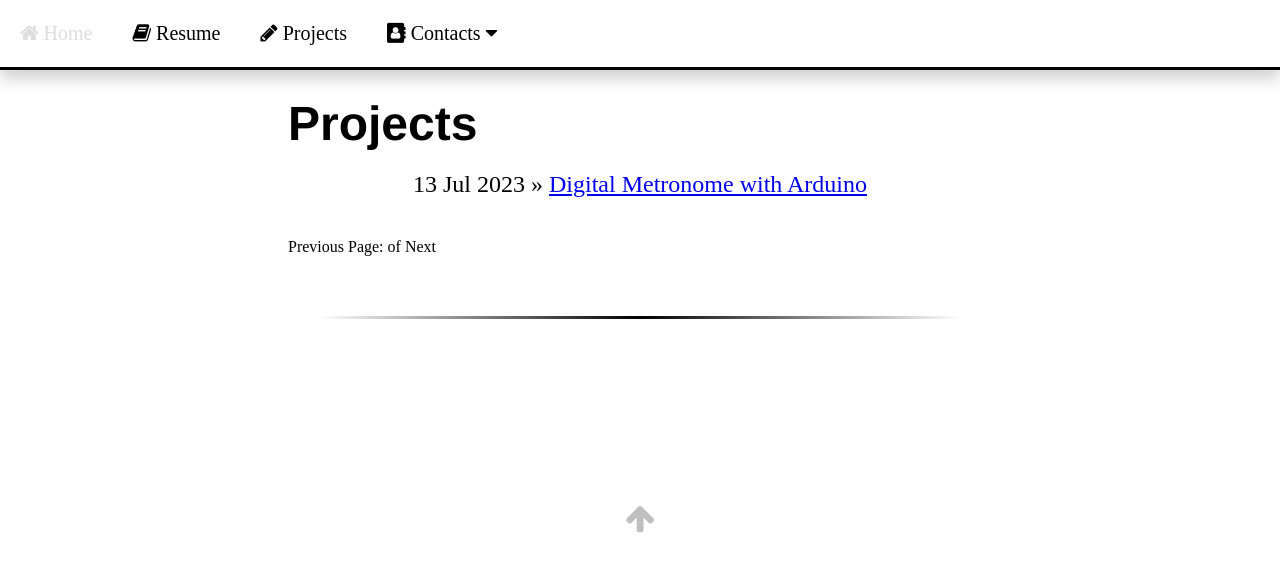
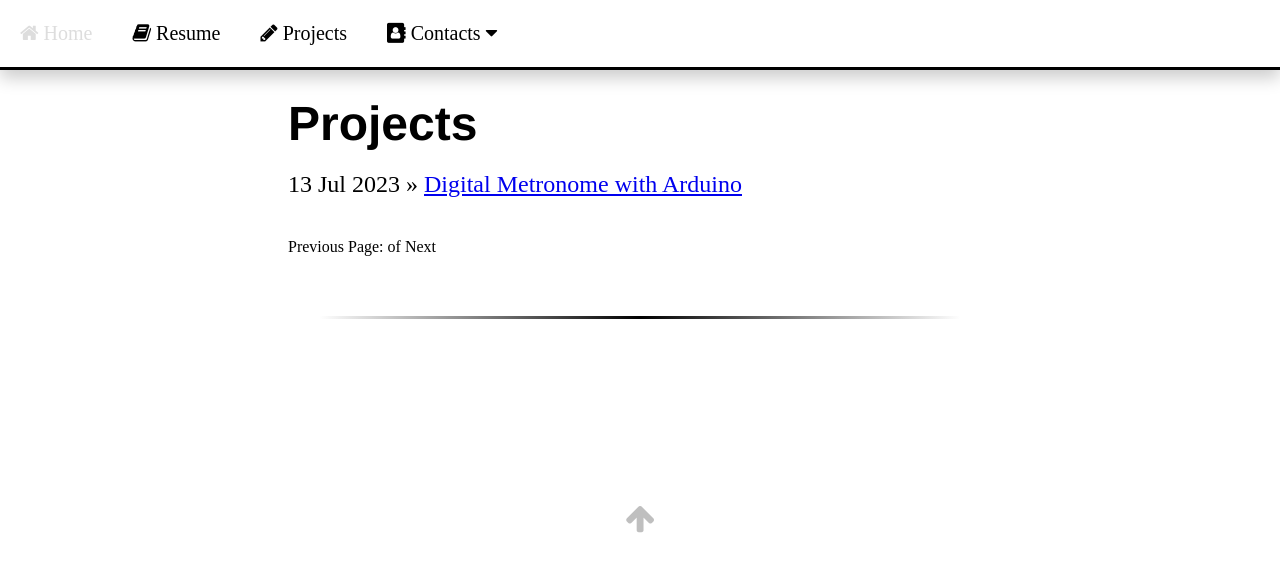
Before and after one commit to JacobHodgins/hodginsjacob, a Jekyll site: the page built from projects/index.html, in a window 1280 px wide. Shown: the top 572 px of the page. Built offline with Jekyll 4.4.1, drawn with Linux system fonts in a browser that asks for light colours.

Commit message:
Update default.html

```diff
--- a/_layouts/default.html
+++ b/_layouts/default.html
@@ -26,7 +26,7 @@
 			</nav>
 			<span><br></span>
 			<span><br></span>
-			<div class="container grid">
+			<div class="container">
 
 			{{ content }}
 
```
